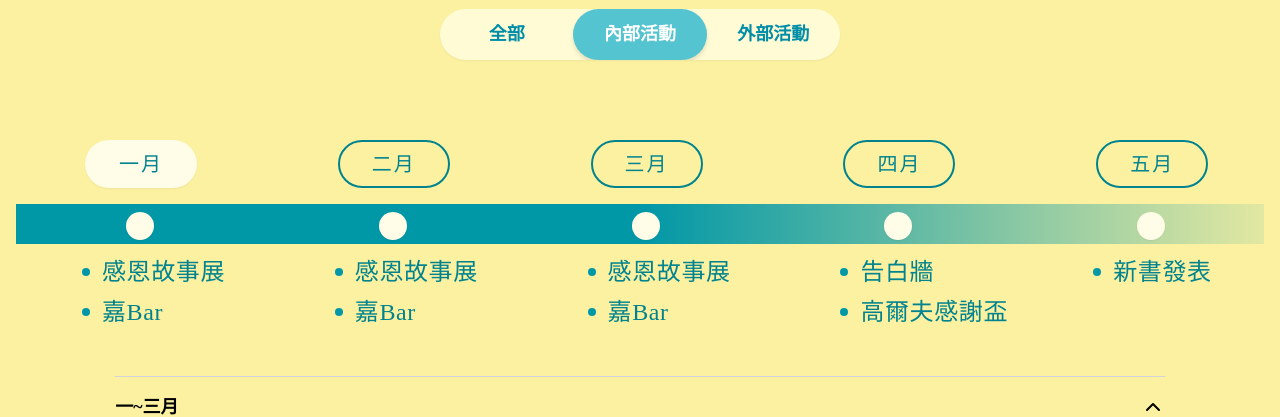
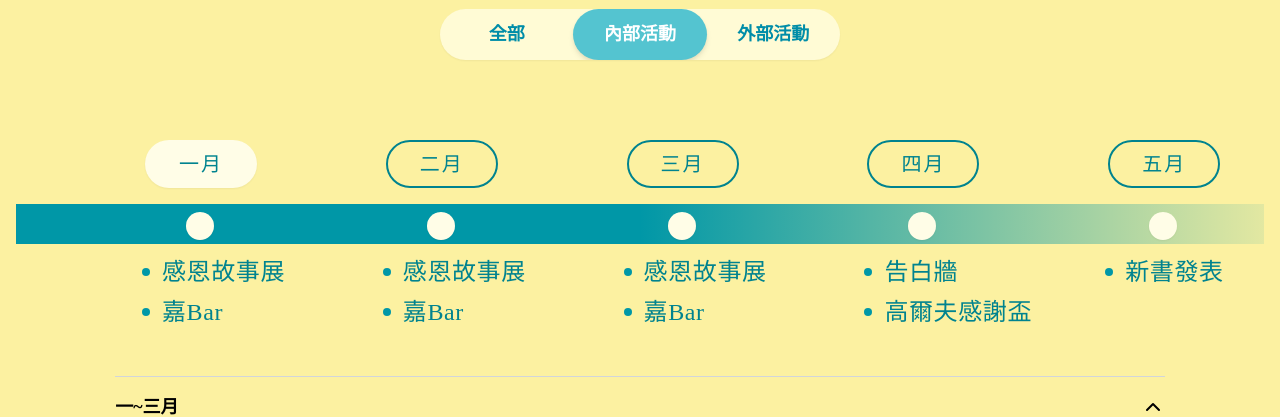
Before and after one commit to TheLucasLin/jw401, a Nuxt app: page / in a window 1280 px wide. Shown: the part 1820-2237 px from the top of the page. Built offline with nearby package versions, Linux system fonts and the light colour scheme; a web font is replaced by a local one.

Commit message:
[Fix] 修正timeline左右間距。

```diff
--- a/components/QuarterlyTimeline.vue
+++ b/components/QuarterlyTimeline.vue
@@ -1,6 +1,6 @@
 <template>
   <div class="flex items-center justify-center p-4 overflow-hidden" style="font-family: Mantou Sans">
-    <div class="w-full max-w-7xl relative">
+    <div class="w-full relative pl-[60px]">
       <!--
           The Teal Horizontal Bar
           Positioned absolute to sit behind the content but visually in the middle.
@@ -26,7 +26,7 @@
           <div class="mt-2 flex flex-col gap-2 w-full px-4">
             <div class="flex items-center gap-3" style="padding-left: 50px">
               <span class="w-2 h-2 rounded-full bg-[#0097A7] shrink-0"></span>
-              <span class="text-[#00838F] text-xl md:text-2xl tracking-wide" style="width: 150px"> 感恩故事展 </span>
+              <span class="text-[#00838F] text-xl md:text-2xl tracking-wide"> 感恩故事展 </span>
             </div>
             <div class="flex items-center gap-3" style="padding-left: 50px">
               <span class="w-2 h-2 rounded-full bg-[#0097A7] shrink-0"></span>
@@ -102,9 +102,7 @@
             </div>
             <div class="flex items-center gap-3" style="padding-left: 50px">
               <span class="w-2 h-2 rounded-full bg-[#0097A7] shrink-0"></span>
-              <span class="text-[#00838F] text-xl md:text-2xl tracking-wide" style="width: 150px">
-                高爾夫感謝盃
-              </span>
+              <span class="text-[#00838F] text-xl md:text-2xl tracking-wide" style="width: 150px"> 高爾夫感謝盃 </span>
             </div>
           </div>
         </div>
```
